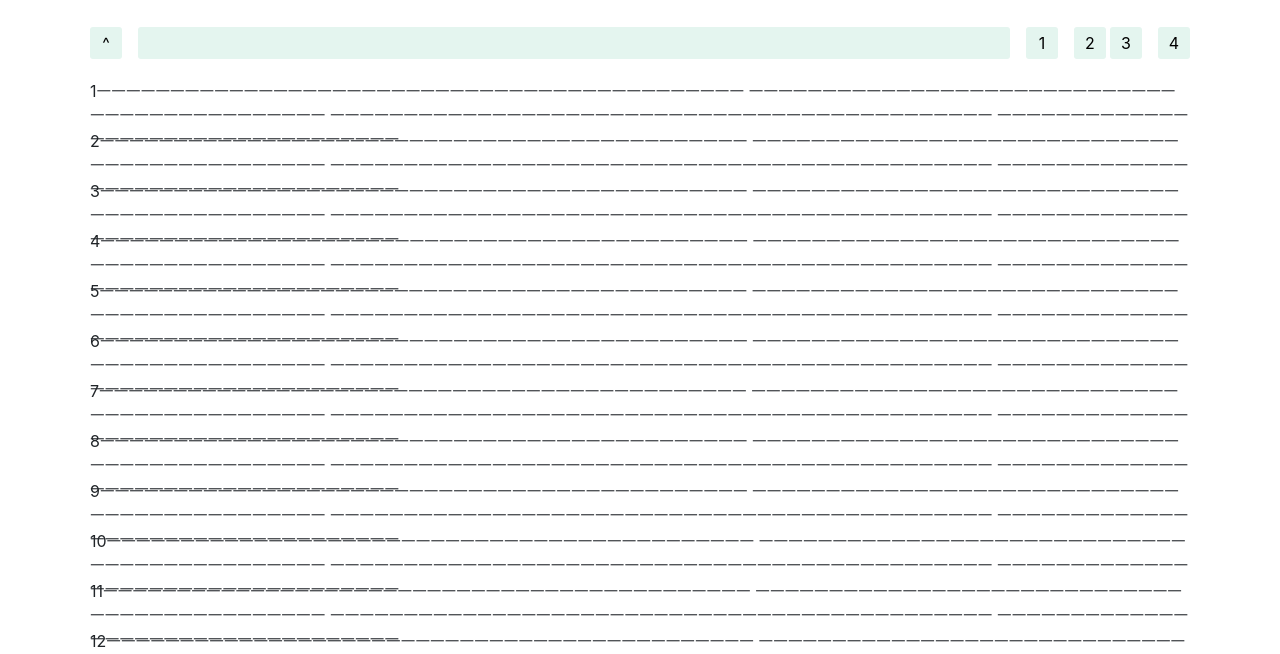
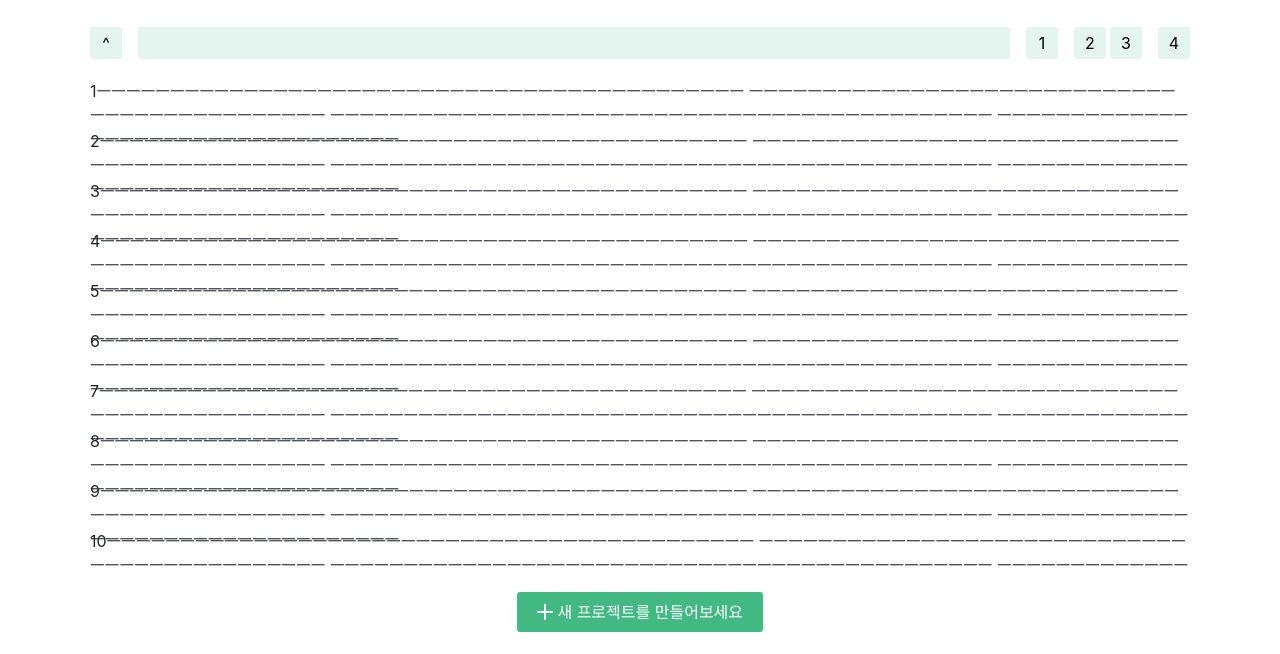
Before and after one commit to jinchoi97924/JinChoi, a plain HTML site: page vueui.html in a window 1280 px wide. Shown: the part 113-767 px from the top of the page. Drawn offline with nearby package versions, Linux system fonts and the light colour scheme.

Commit message:
Update flex style
- display flex로 적절하게 스타일 수정

```diff
--- a/vueui-1.css
+++ b/vueui-1.css
@@ -11,6 +11,8 @@ body{
   font-family: 'Nanum Gothic', sans-serif;
   position: relative;
   text-align: center;
+  display: flex;
+  flex-direction: column;
 }
 
 header{
@@ -66,17 +68,16 @@ nav button:hover {
   margin-left: -2px;
 }
 
-
-
 section{
   width: 100%;
-  height: auto;
   text-align: center;
   position: relative;
   padding: 10px;
   overflow: auto;
-
-  display: flex;
+  flex: 1;
+  display: flex !important;
+  flex-direction: column;
+  align-items: center;
 }
 
 .searchFiles{
@@ -122,16 +123,14 @@ section{
   margin-right: 16px;
 }
 
-
-
 .fileList{
+  overflow-y: scroll;
   max-width: 1100px;
   /*width: 100%;*/
   position: relative;
   margin: 0px auto;
   text-align: left;
   padding:0;
-  flex: 1;
 }
 
 .fileList ul{
```
